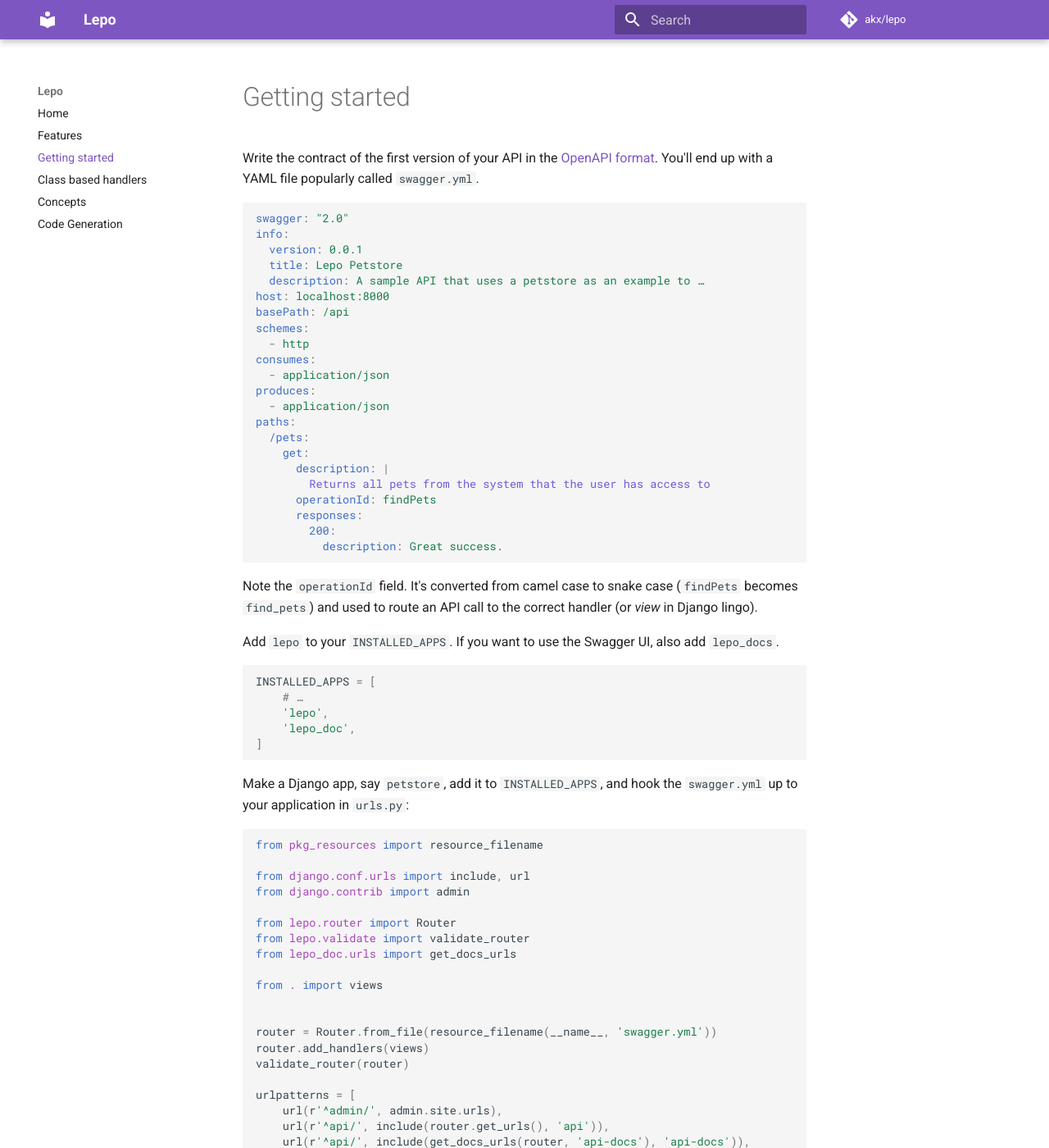
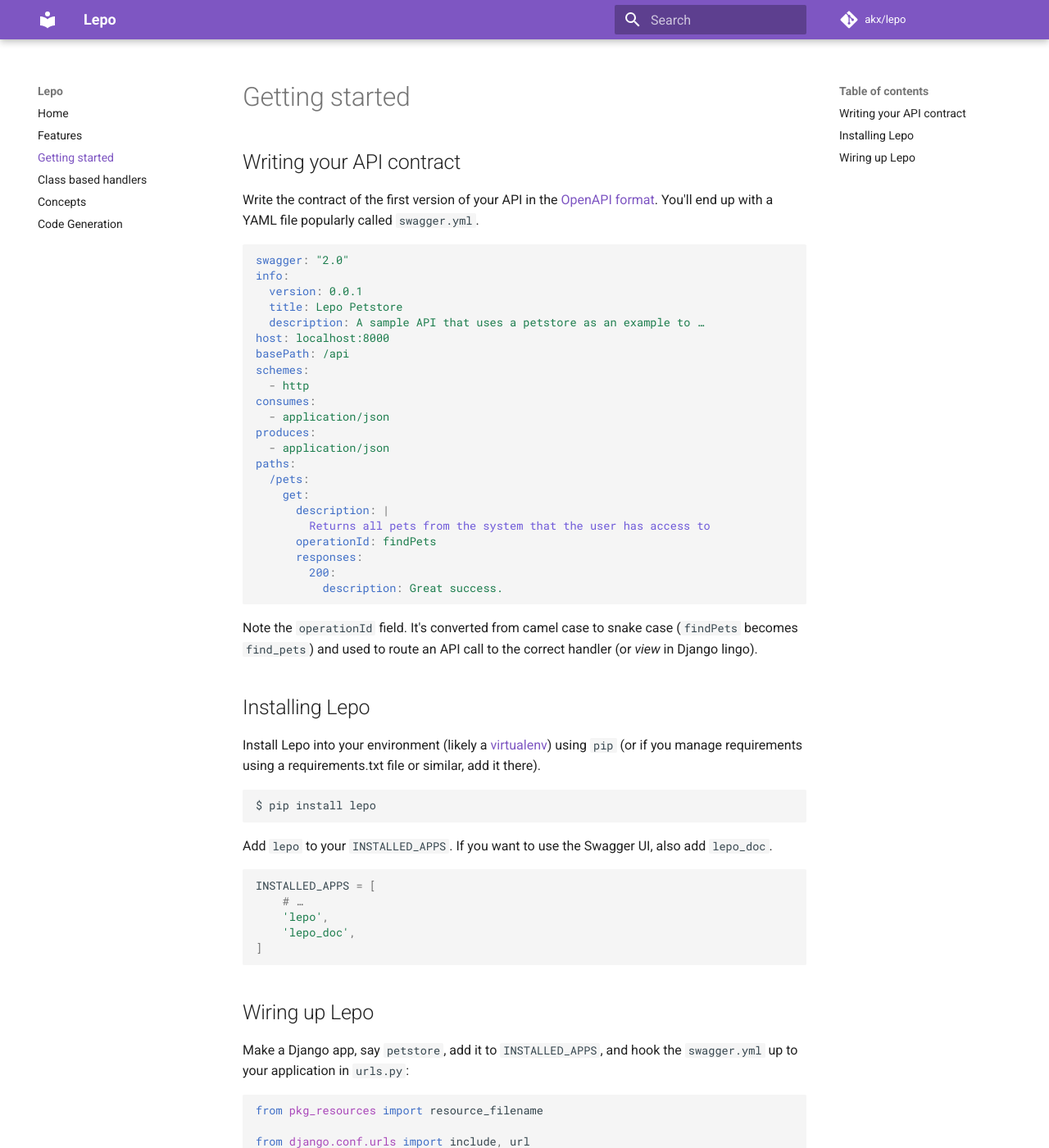
Before and after one commit to akx/lepo, an MkDocs documentation site: the page built from docs/getting-started.md, in a window 1280 px wide and 1400 px high. Shown: the whole window at 82% size. Built offline with MkDocs 1.6.1 and Material for MkDocs 9.7.7, drawn with Linux system fonts in a browser that asks for light colours; comment, search, counter and statistics services are not loaded; old or Windows-style settings are respelled for this version of MkDocs.

Commit message:
Docs: Add more in-depth installation instructions.
Fixes #20

````diff
--- a/docs/getting-started.md
+++ b/docs/getting-started.md
@@ -1,4 +1,6 @@
 # Getting started
+
+## Writing your API contract
 
 Write the contract of the first version of your API in the [OpenAPI format](https://github.com/OAI/OpenAPI-Specification). You'll end up with a YAML file popularly called `swagger.yml`.
 
@@ -29,7 +31,16 @@
 
 Note the `operationId` field. It's converted from camel case to snake case (`findPets` becomes `find_pets`) and used to route an API call to the correct handler (or *view* in Django lingo).
 
-Add `lepo` to your `INSTALLED_APPS`. If you want to use the Swagger UI, also add `lepo_docs`.
+## Installing Lepo
+
+Install Lepo into your environment (likely a [virtualenv]) using `pip`
+(or if you manage requirements using a requirements.txt file or similar, add it there).
+
+```shell
+$ pip install lepo
+```
+
+Add `lepo` to your `INSTALLED_APPS`. If you want to use the Swagger UI, also add `lepo_doc`.
 
 ```python
 INSTALLED_APPS = [
@@ -38,6 +49,8 @@
     'lepo_doc',
 ]
 ```
+
+## Wiring up Lepo
 
 Make a Django app, say `petstore`, add it to `INSTALLED_APPS`, and hook the `swagger.yml` up to your application in `urls.py`:
 
@@ -75,3 +88,5 @@
 def find_pets(request):
     return JSONResponse({'pets': []})
 ```
+
+[virtualenv]: http://docs.python-guide.org/en/latest/dev/virtualenvs/
````
